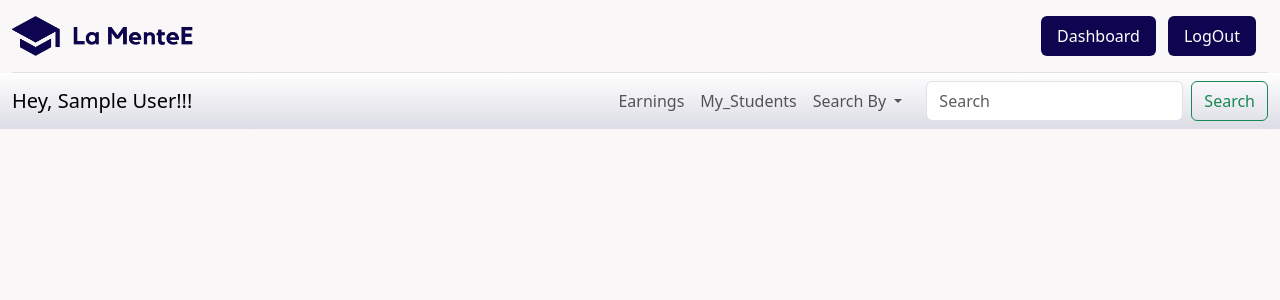
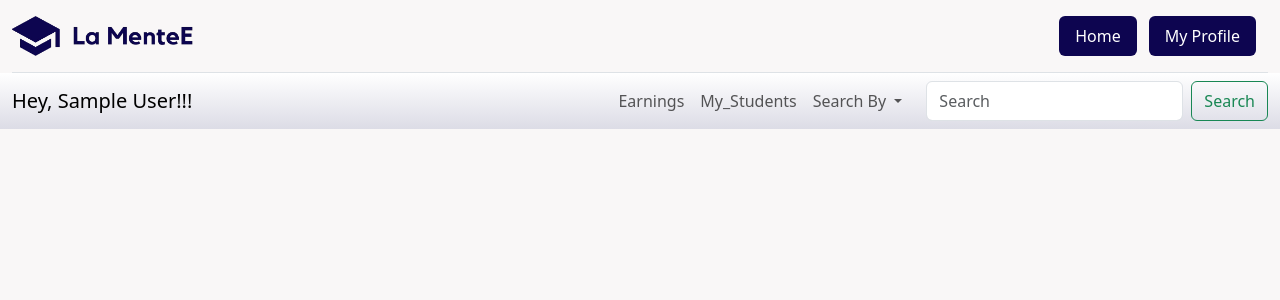
Before and after one commit to yugshah7777/DevJam_LaMenteE, a PHP site: page /mentordashboard.php in a window 1280 px wide. Shown: the top 300 px of the page. Run offline with PHP 8.4, Linux system fonts and the light colour scheme; the visitor is signed in with stand-in values (Sample User, id 1).

Commit message:
Update mentordashboard.php

```diff
--- a/PHP/mentordashboard.php
+++ b/PHP/mentordashboard.php
@@ -39,8 +39,8 @@ if (!isset($_SESSION['loggedin_mentor']) || $_SESSION['loggedin_mentor'] != true
                 </div>
 
                 <ul class="nav nav-pills">
-                    <li class="nav-item"><a href="./mentordashboard.html" class="nav-link" aria-current="page">Dashboard</a></li>
-                    <li class="nav-item"><a href="#" class="nav-link">LogOut</a></li>
+                    <li class="nav-item"><a href="./index.php" class="nav-link" aria-current="page">Home</a></li>
+                    <li class="nav-item"><a href="./mentorProfile.php" class="nav-link">My Profile</a></li>
                 </ul>
             </header>
         </div>
```
